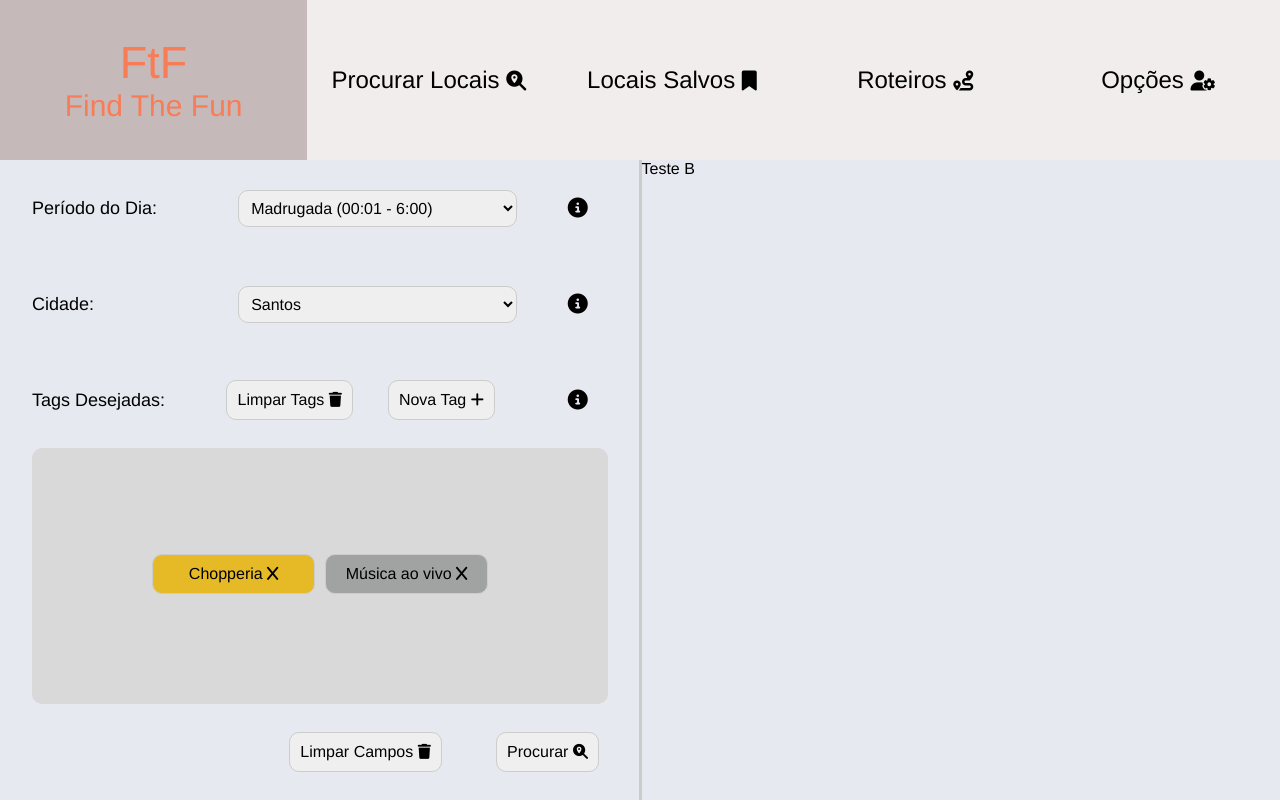
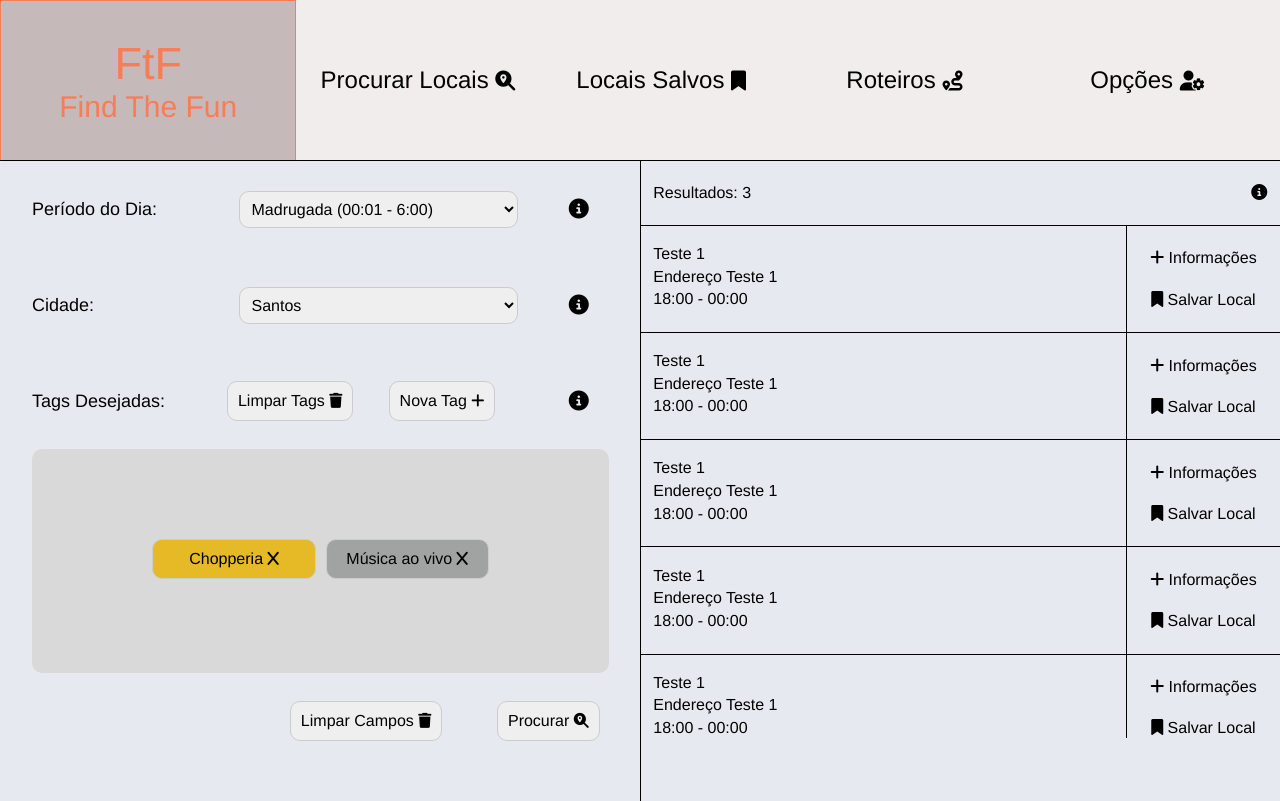
Before and after one commit to BCQueiroz/ftf-frontend, an Angular app: page / in a window 1280 px wide. Built offline with nearby package versions, Linux system fonts and the light colour scheme.

Commit message:
Terminando design base da tela de pesquisa

```diff
--- a/src/app/components/search-locals/search-locals.component.html
+++ b/src/app/components/search-locals/search-locals.component.html
@@ -43,8 +43,8 @@
             </div>
         </div>
         <div class="tag-section">
-            <div class="rectangle">
-                @for (tag of tagsSelected; track $index) {
+            <div class="tag-list-container">
+                @for (tag of tagsSelected.values(); track $index) {
                     <button [style.background-color]="tag.color_tag"
                         (click)="onTagSelectedClick(tag)">{{ tag.nm_tag }} <span><i class="fa-solid fa-x tag-image"></i></span>
                     </button>
@@ -60,5 +60,33 @@
             </div>
         </div>
     </div>
-    <div class="section-right"><span>Teste B</span></div>
+    <div class="section-right">
+        <div class="total-section">
+            <div class="total-section-result">
+                <span> Resultados:  {{totalResults}} </span>
+            </div>
+            <div class="total-section-info">
+                <span><i class="fa-solid fa-circle-info"></i></span>
+            </div>
+        </div>
+        <div class="itens-section">
+            @for (local of locals; track $index) {
+                <div class="local-info-section">
+                    <div class="local-general-info">
+                        <span>{{local.nm_local}}</span>
+                        <span>{{local.ds_adress}}</span>
+                        <span>{{local.ds_working_timeshift}}</span>
+                    </div>
+                    <div class="local-options">
+                        <div >
+                            <span (click)="getLocalAdditionalInfo()"><i class="fa-solid fa-plus"></i>  Informações</span>
+                        </div>
+                        <div >
+                            <span (click)="saveLocalInUserFavorites()"><i class="fa-solid fa-bookmark"></i>  Salvar Local</span>
+                        </div>
+                    </div>
+                </div>
+            }
+        </div>
+    </div>
 </div>
--- a/src/app/components/search-locals/search-locals.component.scss
+++ b/src/app/components/search-locals/search-locals.component.scss
@@ -11,12 +11,13 @@
 
 .section-left {
   background-color: #E6E9EF;
-  border-right: 3px solid #ccc;
+  border-right: 1px solid;
   height: 100%;
 }
 
 .section-right {
   background-color: #E6E9EF;
+  height: 100%;
 }
 
 .option-section {
@@ -50,6 +51,10 @@
     justify-content: center;
 }
 
+.option-info span {
+    cursor: pointer;
+}
+
 .option-span-button {
     font-size: 18px;
     width: 23%;
@@ -59,7 +64,7 @@
 }
 
 .tag-section {
-    height: 40%;
+    height: 35%;
     width: 95%;
     display: flex;
     flex-direction: row;
@@ -82,6 +87,10 @@
     justify-content: center;
 }
 
+.tag-button button {
+    cursor: pointer;
+}
+
 .tag-image {
     font-size: 15px;
 }
@@ -92,6 +101,31 @@
     display: flex;
     align-items: center;
     justify-content: center;
+}
+
+.tag-info span {
+    cursor: pointer;
+}
+
+.tag-list-container {
+    width: 95%;
+    height: 100%;
+    border: 1px #D9D9D9;
+    display: flex;
+    justify-content: center;
+    align-items: center;
+    flex-wrap: wrap;
+    gap: 10px;
+    overflow: auto;
+    border-radius: 10px;
+    background-color: #D9D9D9;
+}
+
+.tag-list-container button {
+    flex-basis: calc(30% - 10px);
+    margin-bottom: 5px;
+    cursor: pointer;
+
 }
 
 .sub-section {
@@ -112,23 +146,79 @@
     justify-content: center;
 }
 
-.rectangle {
-    width: 95%;
-    height: 100%;
-    border: 1px #D9D9D9;
+.sub-button button {
+    cursor: pointer;
+}
+
+.total-section {
+    width: 100%;
+    border-bottom: 1px solid ;
+    height: 10%;
+    align-items: center;
     display: flex;
+    justify-content: space-between;
+}
+
+.total-section-result {
+    width: 70%;
+    padding: 0% 0% 0% 2%;
+    align-items: center;
+    display: flex;
+    justify-content: flex-start;
+}
+
+.total-section-info {
+    width: 30%;
+    display: flex;
+    justify-content: flex-end;
+    align-items: center;
+    padding: 0% 2% 0% 0%;
+}
+
+.total-section-info span {
+    cursor: pointer;
+}
+
+.itens-section {
+    height: 80%;
+    overflow: auto;
+    display: flex;
+    flex-direction: column;
+}
+
+.local-info-section {
+    display: flex;
+    flex-direction: row;
     justify-content: center;
     align-items: center;
-    flex-wrap: wrap;
-    gap: 10px;
-    overflow: auto;
-    border-radius: 10px;
-    background-color: #D9D9D9;
+    width: 100%;
+    border-bottom: 1px solid;
 }
 
-.rectangle button {
-    flex-basis: calc(30% - 10px);
-    margin-bottom: 5px;
+.local-general-info {
+    display: flex;
+    flex-direction: column;
+    align-items: flex-start;
+    width: 75%;
+    padding: 3% 2% 3% 2%;
+}
+
+.local-general-info span {
+    margin: 0 0 1% 0;
+}
+
+.local-options {
+    display: flex;
+    flex-direction: column;
+    align-items: center;
+    justify-content: space-evenly;
+    width: 25%;
+    border-left: 1px solid;
+    height: 100%;
+}
+
+.local-options span{
+    cursor: pointer;
 }
 
 select {
--- a/src/app/components/search-locals/search-locals.component.ts
+++ b/src/app/components/search-locals/search-locals.component.ts
@@ -21,9 +21,18 @@ export class SearchLocalsComponent implements OnInit{
     { label: 'Noite (18:01 - 00:00)', value: '4' }
   ];
 
-  tagsSelected = [
-    { id_tag: 1, nm_tag: "Chopperia", color_tag: "#e6b927" },
-    { id_tag: 2, nm_tag: "Música ao vivo", color_tag: "#a0a3a1"}
+  tagsSelected = new Map()
+
+  totalResults = 3
+
+  locals = [
+    { id_local: 1, nm_local: "Teste 1", ds_adress: "Endereço Teste 1", ds_working_timeshift: "18:00 - 00:00" },
+    { id_local: 1, nm_local: "Teste 1", ds_adress: "Endereço Teste 1", ds_working_timeshift: "18:00 - 00:00" },
+    { id_local: 1, nm_local: "Teste 1", ds_adress: "Endereço Teste 1", ds_working_timeshift: "18:00 - 00:00" },
+    { id_local: 1, nm_local: "Teste 1", ds_adress: "Endereço Teste 1", ds_working_timeshift: "18:00 - 00:00" },
+    { id_local: 1, nm_local: "Teste 1", ds_adress: "Endereço Teste 1", ds_working_timeshift: "18:00 - 00:00" },
+    { id_local: 1, nm_local: "Teste 1", ds_adress: "Endereço Teste 1", ds_working_timeshift: "18:00 - 00:00" },
+    { id_local: 2, nm_local: "Teste 2", ds_adress: "Endereço Teste 2", ds_working_timeshift: "19:30 - 02:00" }
   ]
 
   ngOnInit(): void {
@@ -34,6 +43,9 @@ export class SearchLocalsComponent implements OnInit{
       {
         id_city: 2, nm_city: "São Vicente"
       }]
+
+      this.tagsSelected.set(1, { id_tag: 1, nm_tag: "Chopperia", color_tag: "#e6b927" })
+      this.tagsSelected.set(2, { id_tag: 2, nm_tag: "Música ao vivo", color_tag: "#a0a3a1"})
   }
 
   onPeriodSelectorChange(event: Event) {
@@ -47,15 +59,16 @@ export class SearchLocalsComponent implements OnInit{
   }
 
   onTagSelectedClick(event: any) {
-    console.log("Exclusão de tag- teste.")
+    if(event && event.id_tag)
+    this.tagsSelected.delete(event.id_tag)
   }
 
   openTagListModal() {
-    this.tagsSelected.push({id_tag: -1, nm_tag: "Hamburgueria", color_tag: "#065e2e"})
+    this.tagsSelected.set(3, {id_tag: 3, nm_tag: "Hamburgueria", color_tag: "#065e2e"})
   }
 
   clearTags(){
-    this.tagsSelected = []
+    this.tagsSelected.clear()
   }
 
   clearFilters(){
@@ -66,4 +79,12 @@ export class SearchLocalsComponent implements OnInit{
     console.log("Pesquisando locais - teste.")
   }
 
+  getLocalAdditionalInfo(){
+    console.log("Procurando informações adicionais - teste.")
+  }
+
+  saveLocalInUserFavorites() {
+    console.log("Salvando local na lista de favoritos do usuário - teste.")
+  }
+
 }
--- a/src/app/components/top-bar-component/top-bar-component.component.scss
+++ b/src/app/components/top-bar-component/top-bar-component.component.scss
@@ -5,16 +5,19 @@ $height-param: 20vh;
     overflow: hidden;
     height: $height-param;
     width: 100%;
+    border-bottom: 1px solid;
 }
 
 .topnav a:hover {
     background-color: #C6B9B9;
     color: #F87C56;
+    border: 1px solid;
 }
 
 .topnav a.active {
-    background-color: #C6B9B9;
+    background-color: green;
     color: #000000;
+    border: 1px solid;
 }
 
 .title-project {
@@ -23,12 +26,13 @@ $height-param: 20vh;
     text-align: center;
     text-decoration: none;
     height: $height-param;
-    width: 24%;
+    width: 23%;
     display: flex;
     flex-direction: column;
     justify-content: center;
     align-items: center;
     font-size: 45px;
+    cursor: default;
 }
 
 .title-pages {
@@ -42,6 +46,7 @@ $height-param: 20vh;
     justify-content: center;
     align-items: center;
     font-size: 24px;
+    cursor: default;
 }
 
 .span-icons {
```
Also changed, not shown: 1 other file (tests, documents, lock files or other folders).
